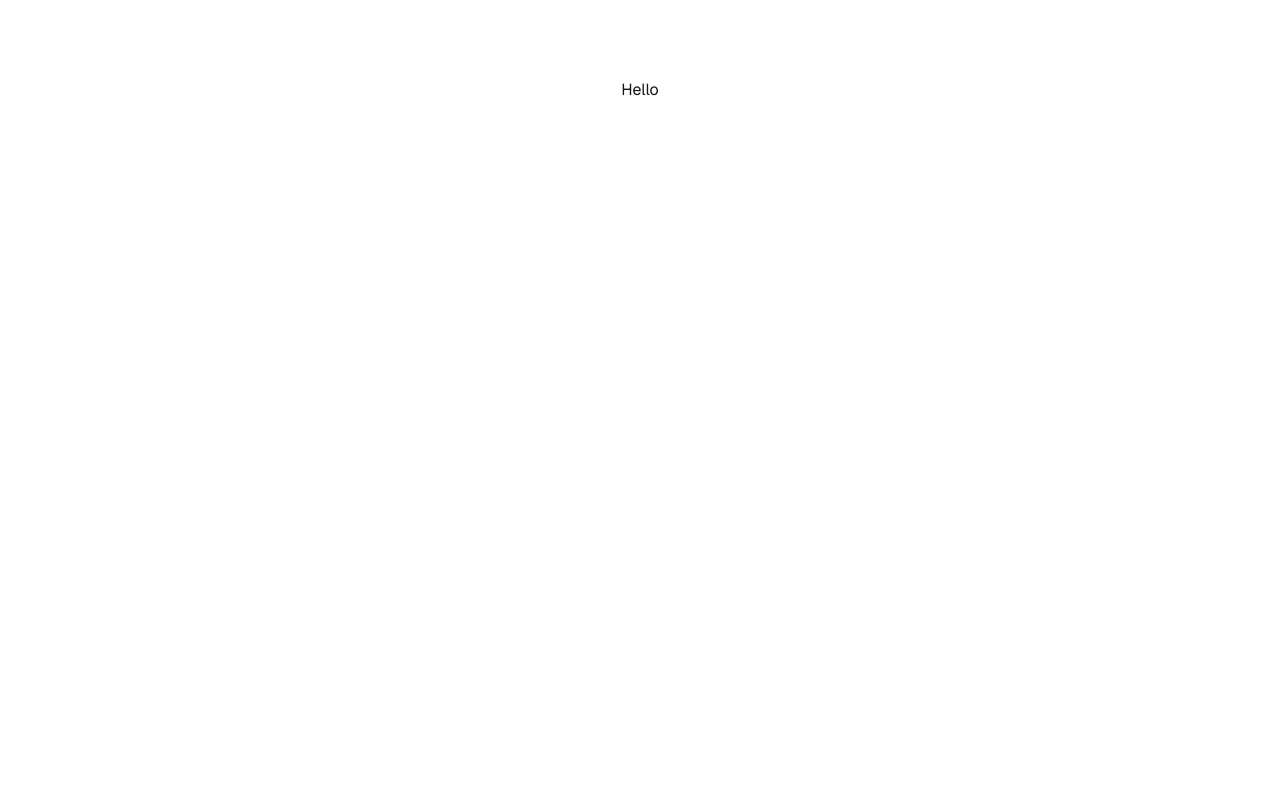
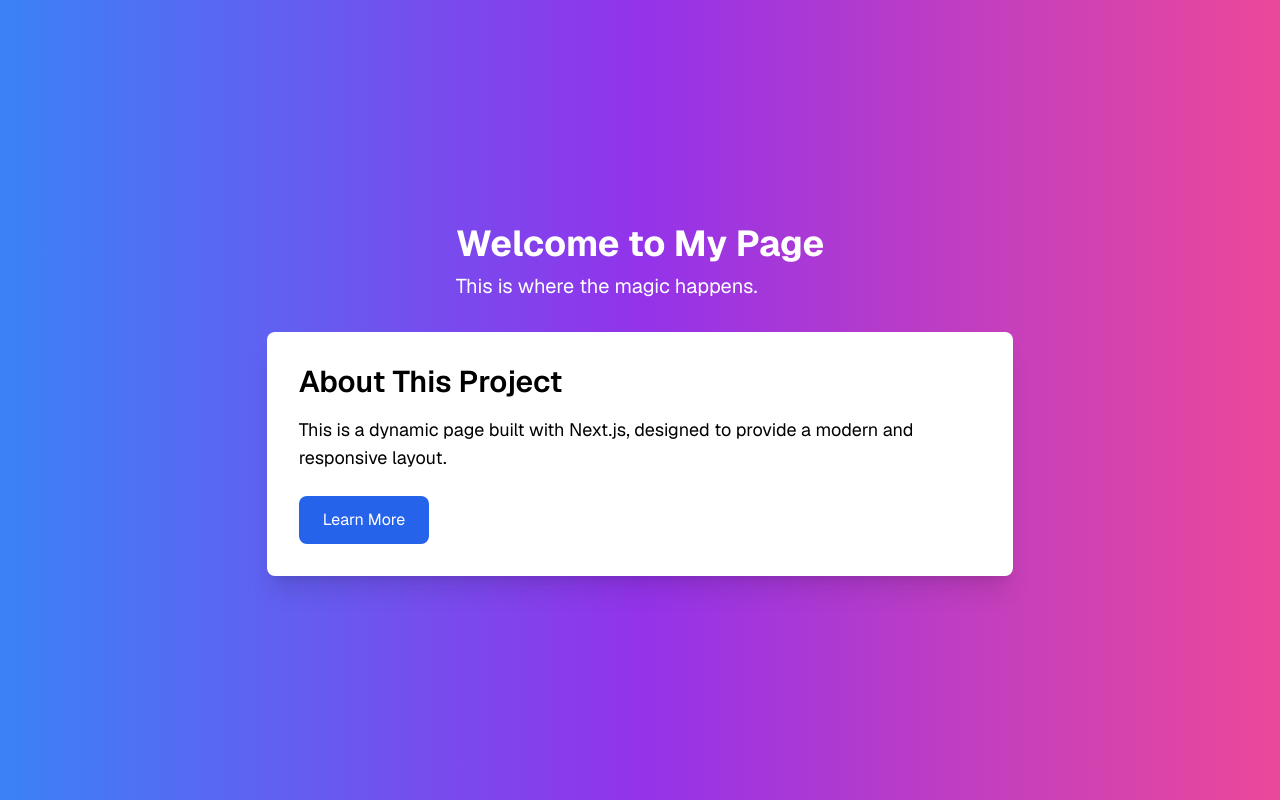
Before and after one commit to tankar-solutions/tripbng, a Next.js app: page / in a window 1280 px wide. Built offline with nearby package versions, Linux system fonts and the light colour scheme.

Commit message:
Update page.js

```diff
--- a/src/app/page.js
+++ b/src/app/page.js
@@ -2,8 +2,20 @@ import Image from "next/image";
 
 export default function Home() {
   return (
-    <div className="grid grid-rows-[20px_1fr_20px] items-center justify-items-center min-h-screen p-8 pb-20 gap-16 sm:p-20 font-[family-name:var(--font-geist-sans)]">
-      <h1>Hello</h1>
-    </div>
+    <main className="flex flex-col items-center justify-center min-h-screen p-8 sm:p-20 bg-gradient-to-r from-blue-500 via-purple-600 to-pink-500 text-white font-[family-name:var(--font-geist-sans)]">
+      <header className="mb-8">
+        <h1 className="text-4xl font-bold">Welcome to My Page</h1>
+        <p className="text-xl mt-2">This is where the magic happens.</p>
+      </header>
+      <section className="bg-white text-black rounded-lg p-8 shadow-xl w-full sm:w-2/3">
+        <h2 className="text-3xl font-semibold mb-4">About This Project</h2>
+        <p className="text-lg">
+          This is a dynamic page built with Next.js, designed to provide a modern and responsive layout.
+        </p>
+        <button className="mt-6 px-6 py-3 bg-blue-600 text-white rounded-lg hover:bg-blue-700 transition-all duration-300">
+          Learn More
+        </button>
+      </section>
+    </main>
   );
 }
```
